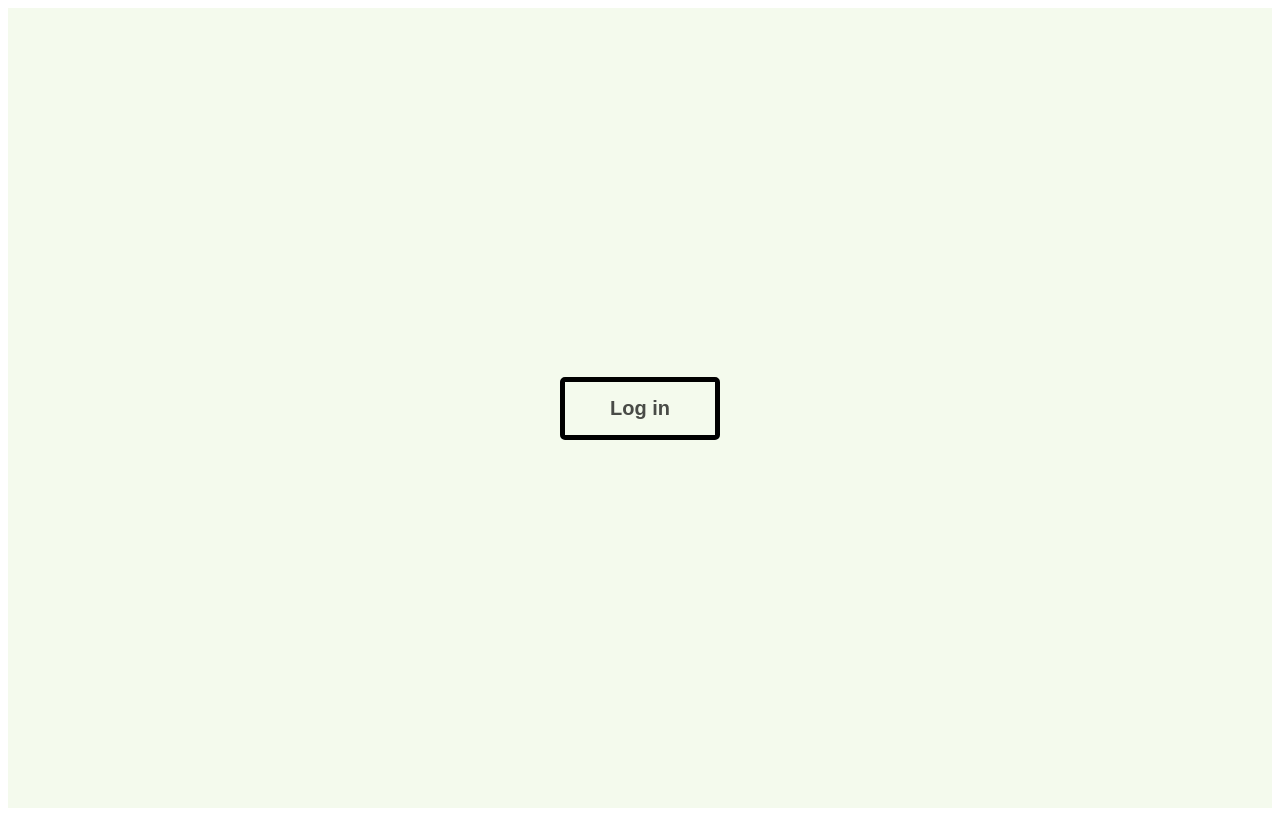
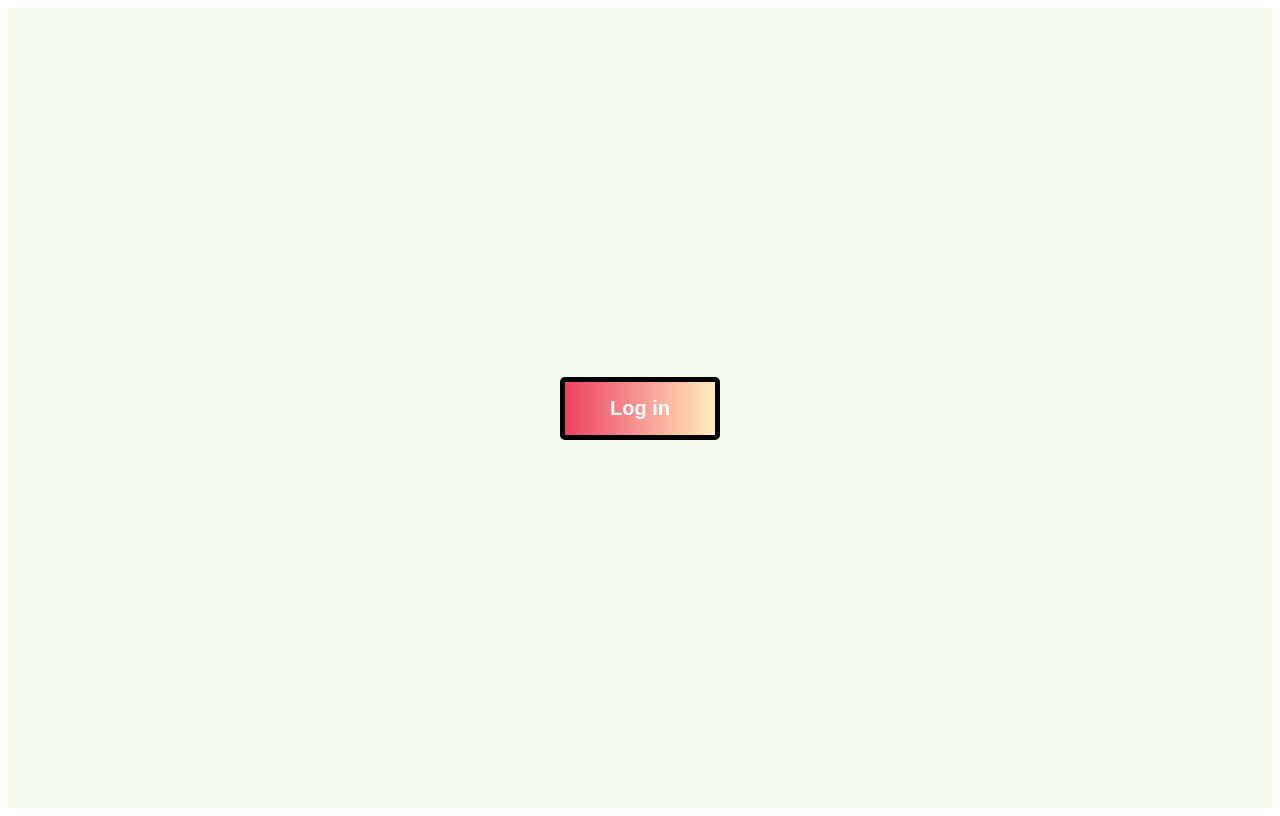
Before and after one commit to killuaZoldyck69/Custom-Button, a plain HTML site: page main.html in a window 1280 px wide. In both pictures the pointer is over the button "Log in". Drawn offline with Linux system fonts and the light colour scheme.

Commit message:
Delete branch nahid

```diff
--- a/style.css
+++ b/style.css
@@ -21,7 +21,7 @@ body{
     border-radius: 5px;
     transition: all 0.5s ease;
 }
-/* .custom-button:hover{
+.custom-button:hover{
     background-size: 100%;
     color: white;
-} */
+}
```
